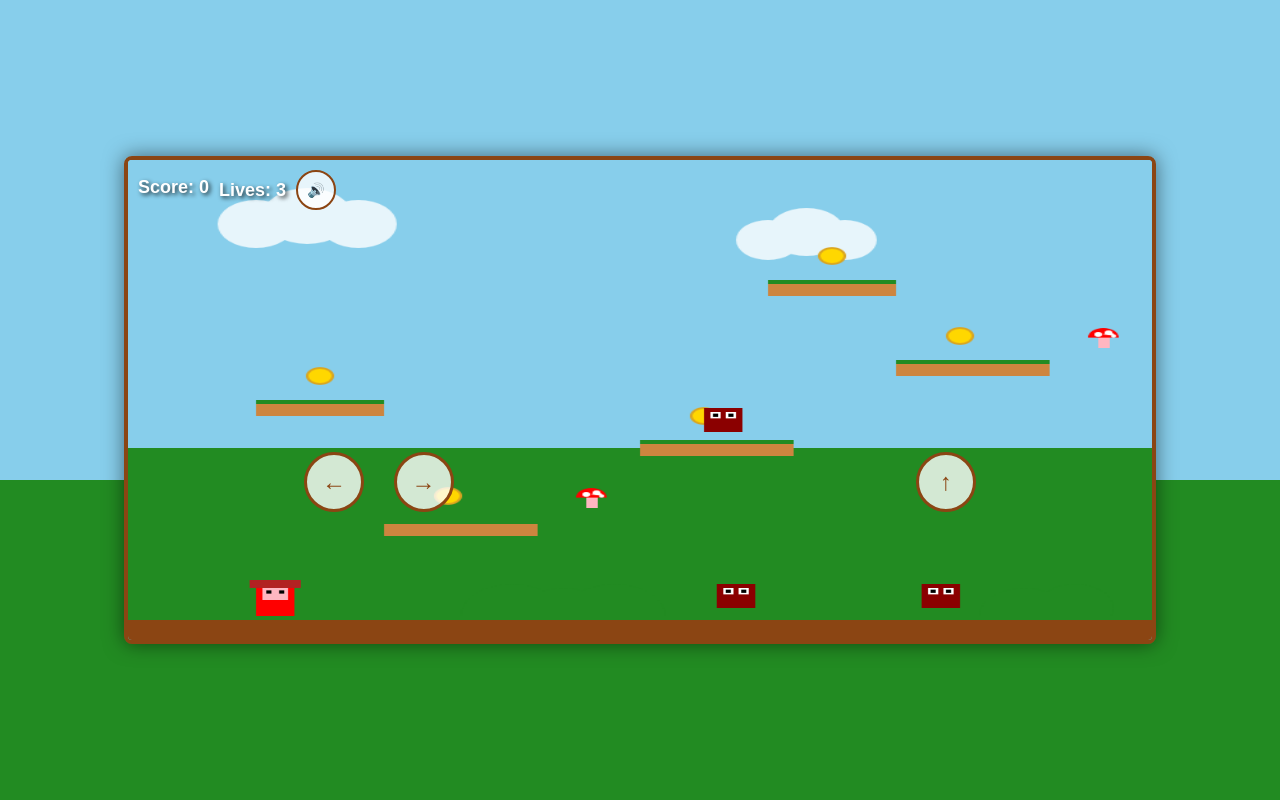
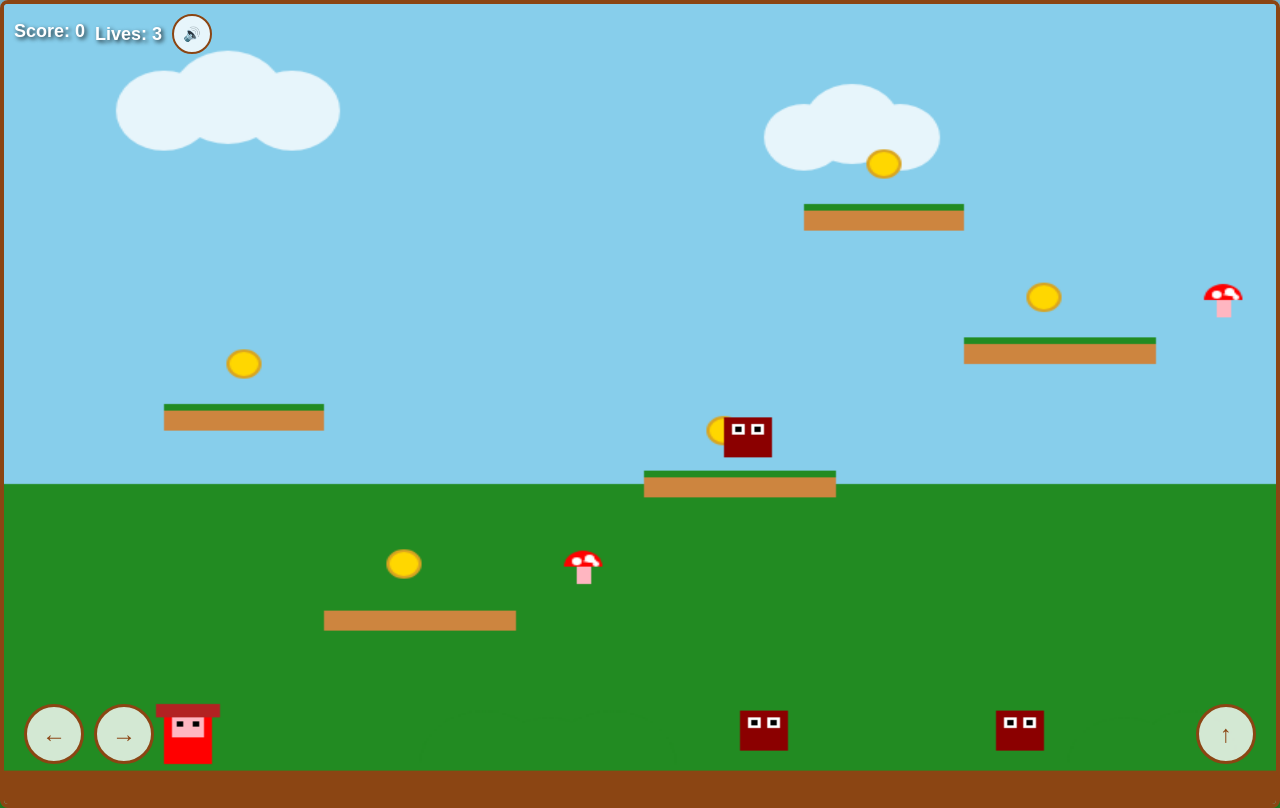
Before and after one commit to brankosimic/mario-game, a website: page index.html in a window 1280 px wide. Drawn offline with Linux system fonts and the light colour scheme.

Commit message:
Fix audio URL and remove container constraints

```diff
--- a/index.html
+++ b/index.html
@@ -8,7 +8,8 @@
 </head>
 <body>
     <audio id="bgm" loop>
-        <source src="https://cdn.pixabay.com/download/audio/2022/03/15/audio_c8c8a79467.mp3" type="audio/mpeg">
+        <source src="https://opengameart.org/sites/default/files/infinite-loop_12.wav" type="audio/wav">
+        <source src="https://freesound.org/data/previews/263/263662_2596445-lq.mp3" type="audio/mpeg">
     </audio>
     <div id="game-container">
         <canvas id="gameCanvas" width="800" height="600"></canvas>
--- a/style.css
+++ b/style.css
@@ -137,50 +137,40 @@ body {
     }
 
     #gameCanvas {
-        width: 100%;
-        height: auto;
+        width: 100vw;
+        height: 100vh;
     }
 }
 
 @media (orientation: landscape) {
-    #game-container {
-        display: flex;
-        align-items: center;
-        justify-content: center;
-    }
-
     #gameCanvas {
-        width: 80vw;
-        height: 60vw;
-        max-height: 60vh;
+        width: 100vw;
+        height: 100vh;
     }
 
     #mobile-controls {
         display: flex;
         justify-content: space-between;
-        width: 80vw;
-        max-width: 800px;
-        bottom: 5vw;
-        left: 50%;
-        transform: translateX(-50%);
+        width: 100%;
+        bottom: 20px;
     }
 
     #leftBtn {
         position: absolute;
-        left: 5vw;
-        bottom: 5vw;
+        left: 20px;
+        bottom: 20px;
     }
 
     #rightBtn {
         position: absolute;
-        left: 12vw;
-        bottom: 5vw;
+        left: 90px;
+        bottom: 20px;
     }
 
     #jumpBtn {
         position: absolute;
-        right: 5vw;
-        bottom: 5vw;
+        right: 20px;
+        bottom: 20px;
         margin-top: 0;
     }
 
```
